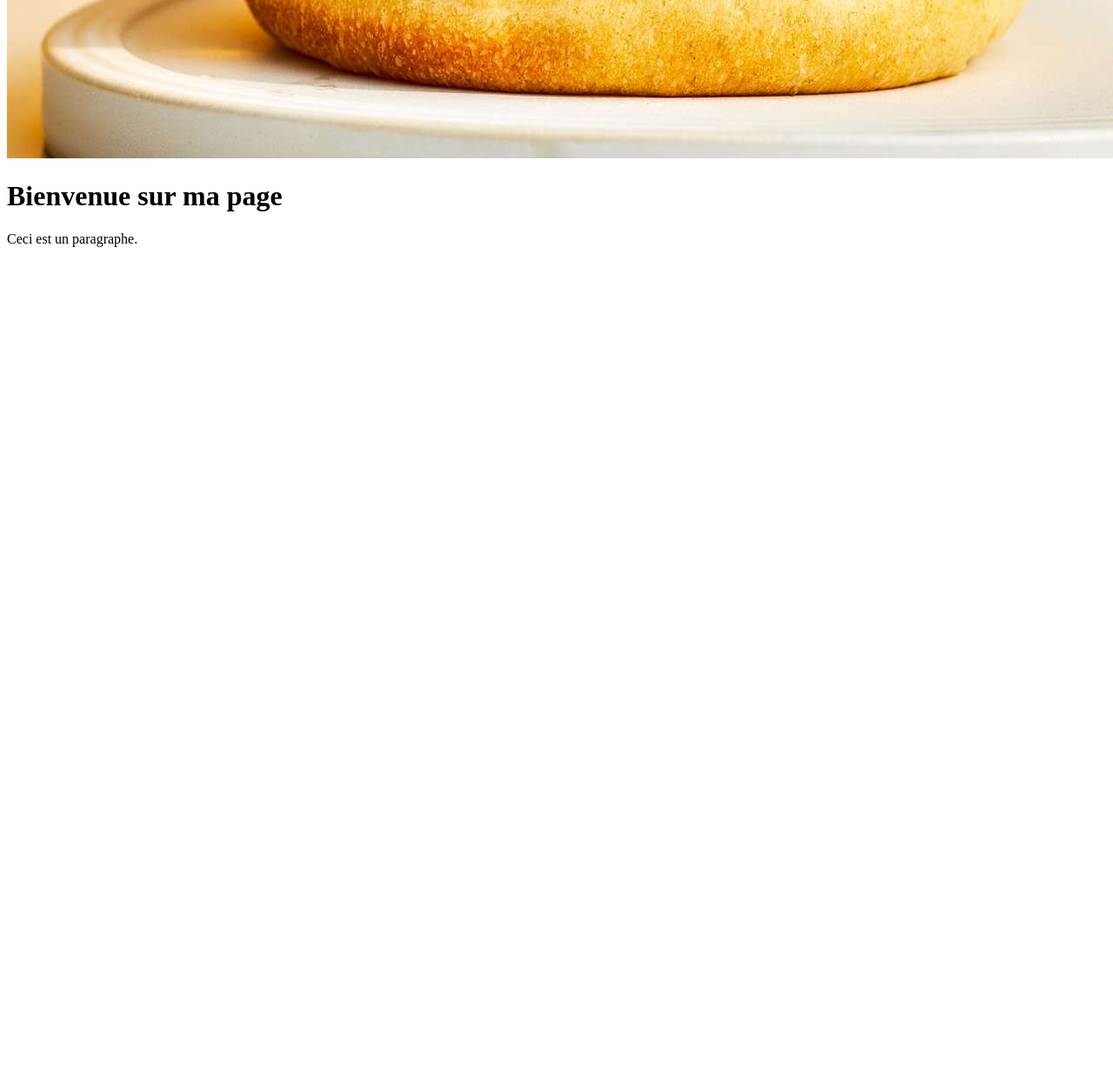
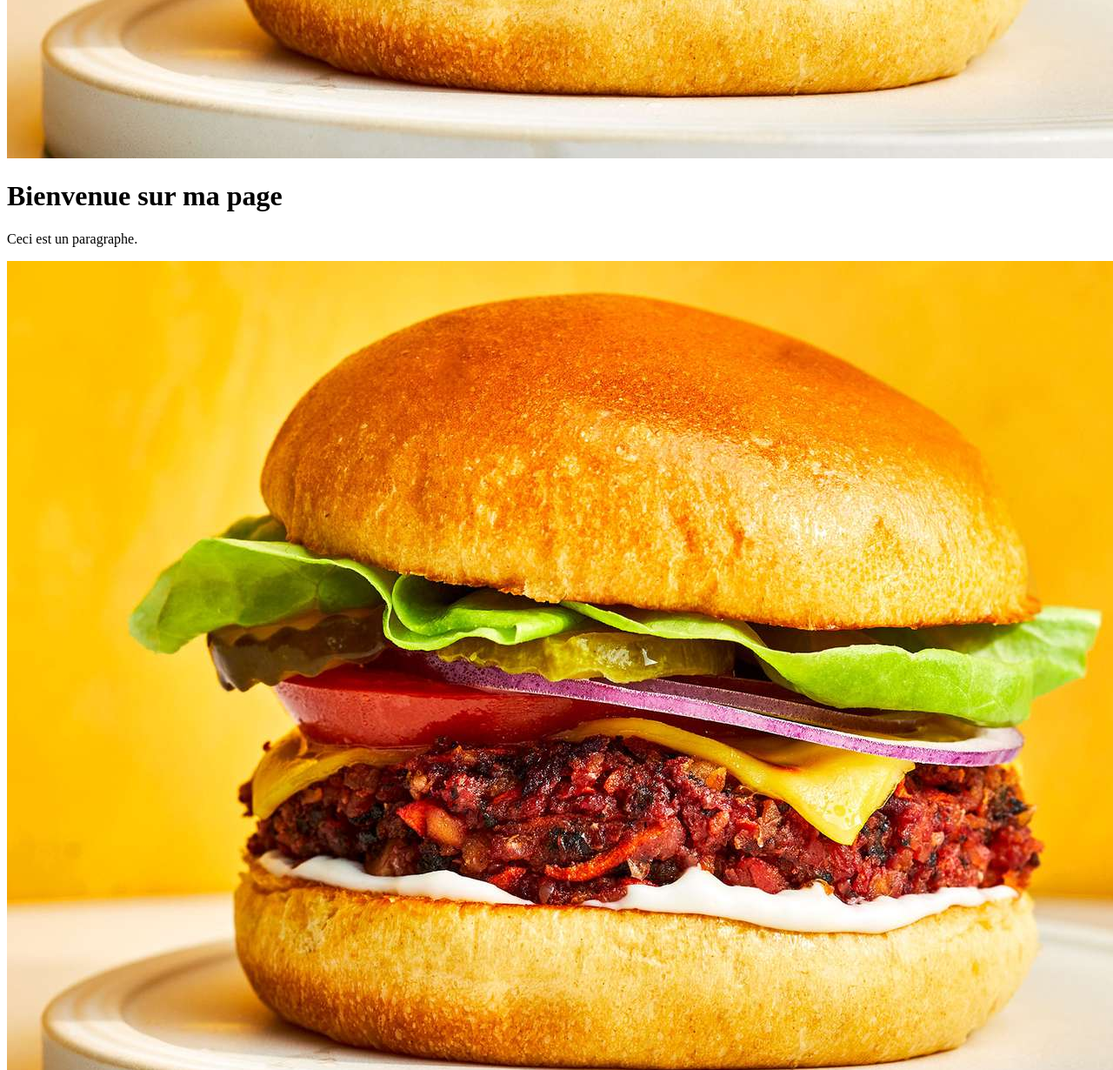
Before and after one commit to rhahim12/maquette-burger, a plain HTML site: page index.html in a window 1280 px wide. Shown: the part 827-2057 px from the top of the page at 87% size. Before the commit the page ends 1127 px from the top, so only its background shows below. Drawn offline with Linux system fonts and the light colour scheme.

Commit message:
ajout a la page d'acceuil

```diff
--- a/index.html
+++ b/index.html
@@ -8,5 +8,6 @@
 <body>
     <h1>Bienvenue sur ma page</h1>
     <p>Ceci est un paragraphe.</p>
+    <img src="Ultimate-Veggie-Burgers-FT-Recipe-0821-5d7532c53a924a7298d2175cf1d4219f.jpg" alt="Un chat fatigué par la vie">
 </body>
 </html>
```
